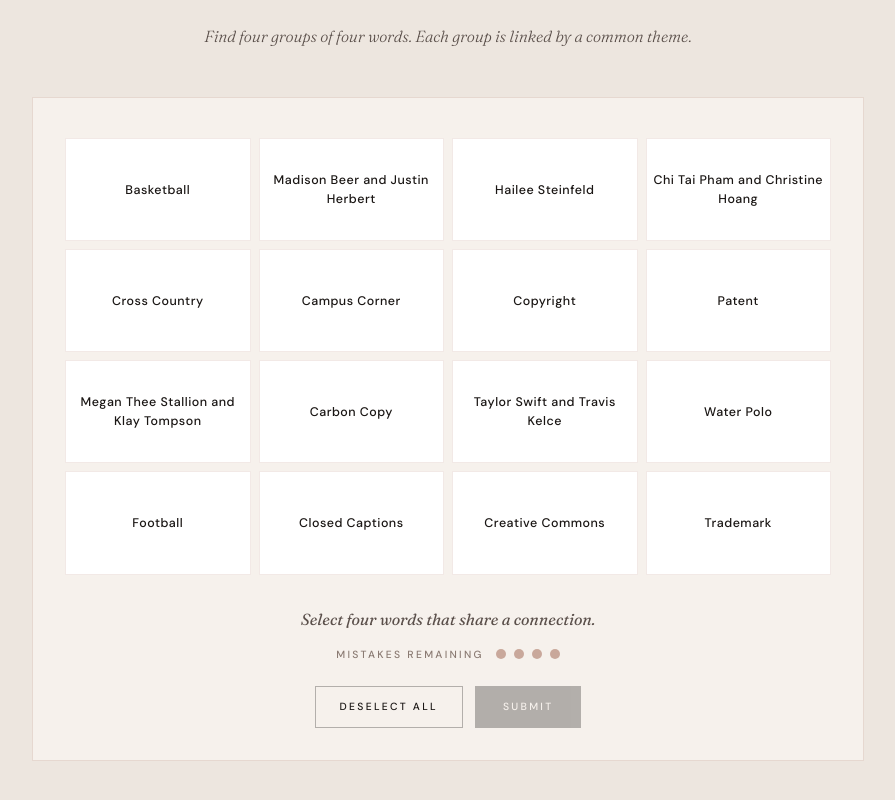
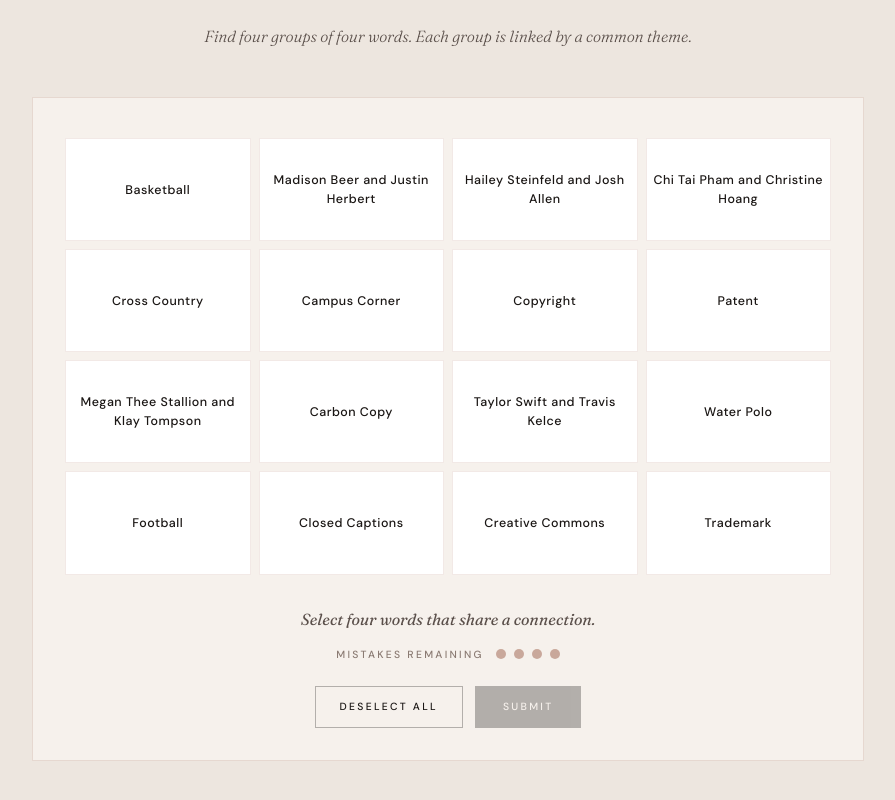
Before and after one commit to donjadao/ccwedding, a React (Vite) app: page / in a window 1280 px wide. Shown: the part 4470-5270 px from the top of the page, without its empty margins (192-1087 px from the left). Built offline with nearby package versions, Linux system fonts and the light colour scheme; the HTML template or start-up script is replaced by a standard one.

Commit message:
Update App.tsx

```diff
--- a/src/App.tsx
+++ b/src/App.tsx
@@ -701,7 +701,7 @@
   {
     key: "Famous Couples",
     title: "Artist and Athlete Couples (Chi Tai wishes he was here)",
-    words: ["Madison Beer and Justin Herbert", "Megan Thee Stallion and Klay Tompson", "Taylor Swift and Travis Kelce", "Hailee Steinfeld"],
+    words: ["Madison Beer and Justin Herbert", "Megan Thee Stallion and Klay Tompson", "Taylor Swift and Travis Kelce", "Hailey Steinfeld and Josh Allen"],
     color: "#c7d1c5",
   },
   {
```
